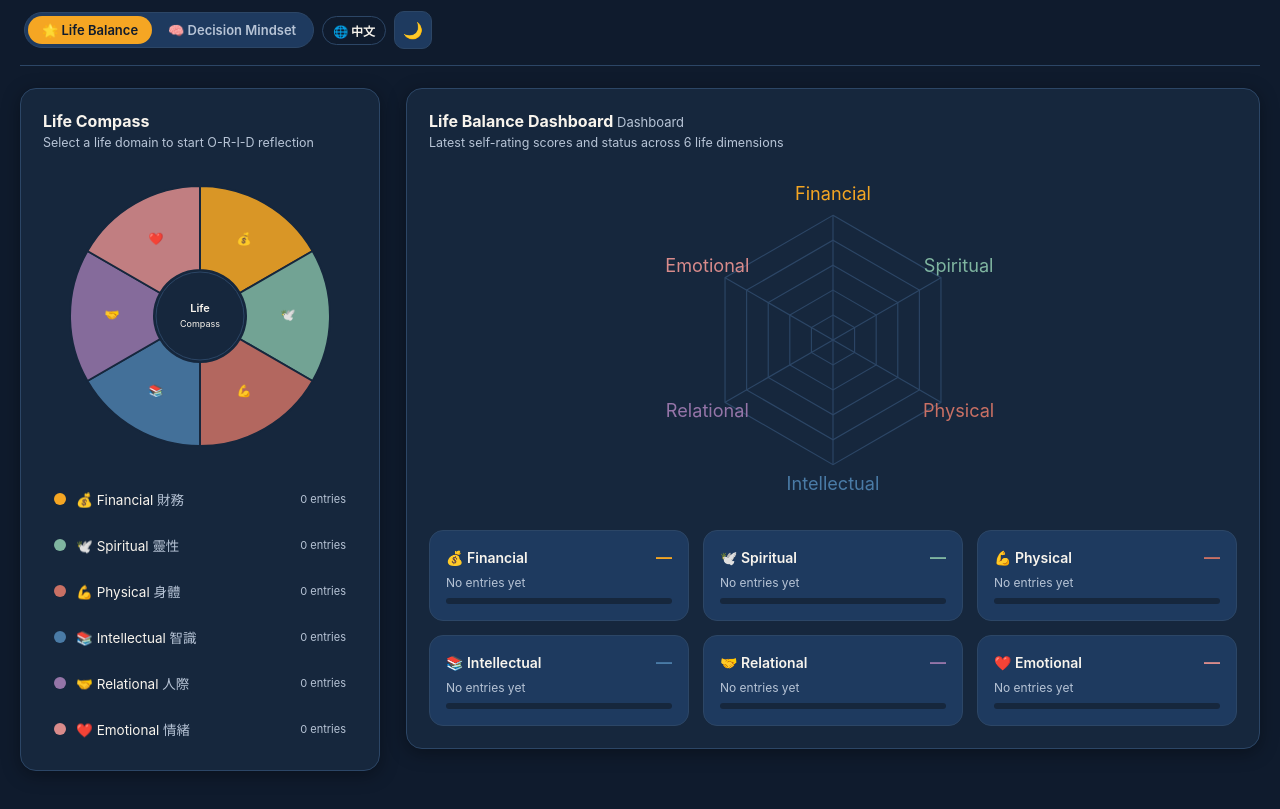
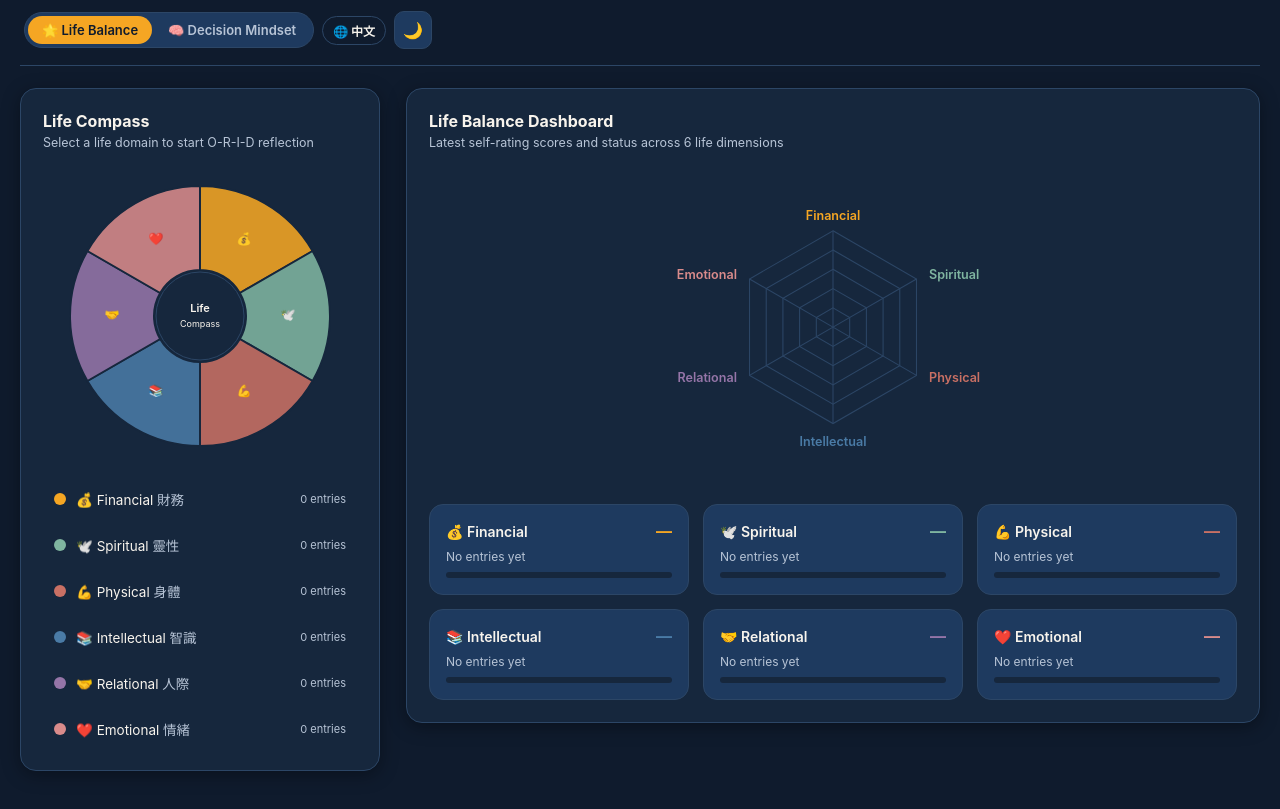
Before and after one commit to SinLiongToo/fspire_ordid_retrospective, a plain HTML site: page index.html in a window 1280 px wide. Shown: the part 67-876 px from the top of the page. Drawn offline with Linux system fonts and the light colour scheme.

Commit message:
fix: 優化雷達圖 viewBox 與標籤對齊方式，防止英文模式下文字溢出截斷

```diff
--- a/index.html
+++ b/index.html
@@ -448,7 +448,8 @@
 .empty-hint{color:var(--text-dim);font-size:13px;padding:30px;text-align:center;border:1px dashed var(--border);border-radius:12px;}
 
 .radar-wrap{display:flex;justify-content:center;margin:20px 0;}
-svg.radar{width:100%;max-width:340px;height:auto;}
+svg.radar{width:100%;max-width:440px;height:auto;overflow:visible;}
+.radar-label{font-size:12px;font-weight:600;}
 
 /* History */
 .hist-filter{display:flex;gap:10px;margin-bottom:16px;flex-wrap:wrap;}
@@ -524,7 +525,7 @@
   <div class="panel workspace" id="tab-dashboard">
     <h2 style="margin-top:0;">總覽儀表板 <span style="color:var(--text-dim);font-weight:400;font-size:13px;">Dashboard</span></h2>
     <p class="sub">六大面向的最新自評分數與更新狀態</p>
-    <div class="radar-wrap"><svg class="radar" viewBox="0 0 300 300"></svg></div>
+    <div class="radar-wrap"><svg class="radar" viewBox="0 0 420 300"></svg></div>
     <div class="dash-grid" id="dashGrid"></div>
   </div>
 
@@ -1306,9 +1307,9 @@
     compassSubLife: "Select a life domain to start O-R-I-D reflection",
     compassTitleDecision: "Decision Compass",
     compassSubDecision: "Select a decision template to structure reasoning",
-    dashTitleLife: 'Life Balance Dashboard <span style="color:var(--text-dim);font-weight:400;font-size:13px;">Dashboard</span>',
+    dashTitleLife: 'Life Balance Dashboard',
     dashSubLife: "Latest self-rating scores and status across 6 life dimensions",
-    dashTitleDecision: 'Mindset & Decision Dashboard <span style="color:var(--text-dim);font-weight:400;font-size:13px;">Decision Dashboard</span>',
+    dashTitleDecision: 'Mindset & Decision Dashboard',
     dashSubDecision: "Latest decision quality composite scores across 6 decision templates",
     noEntries: "No entries yet",
     lastUpdated: "Last updated: ",
@@ -2212,7 +2213,7 @@
 function renderRadar(){
   const svg = document.querySelector("svg.radar");
   if(!svg) return;
-  const cx=150, cy=150, rMax=110;
+  const cx=210, cy=150, rMax=92;
   const n = DOMAINS.length;
   const step = (Math.PI*2)/n;
   let rings = "";
@@ -2232,10 +2233,31 @@
     const x = cx + rMax*Math.cos(a);
     const y = cy + rMax*Math.sin(a);
     axes += `<line x1="${cx}" y1="${cy}" x2="${x}" y2="${y}" stroke="var(--border)" stroke-width="1"></line>`;
-    const lx = cx + (rMax+18)*Math.cos(a);
-    const ly = cy + (rMax+18)*Math.sin(a);
+
+    // Smart label placement and anchor
+    const cosA = Math.cos(a);
+    const sinA = Math.sin(a);
+    let lx, ly, anchor;
+
+    if (Math.abs(cosA) < 0.1) {
+      // Top or Bottom
+      lx = cx;
+      ly = sinA < 0 ? y - 14 : y + 18;
+      anchor = "middle";
+    } else if (cosA > 0) {
+      // Right side
+      lx = x + 12;
+      ly = y + sinA * 6;
+      anchor = "start";
+    } else {
+      // Left side
+      lx = x - 12;
+      ly = y + sinA * 6;
+      anchor = "end";
+    }
+
     const labelText = isEn ? d.en : d.name;
-    labels += `<text class="radar-label" x="${lx}" y="${ly}" text-anchor="middle" dominant-baseline="middle" fill="${d.hex}">${labelText}</text>`;
+    labels += `<text class="radar-label" x="${lx}" y="${ly}" text-anchor="${anchor}" dominant-baseline="middle" fill="${d.hex}">${labelText}</text>`;
   });
 
   let polyPts = "";
```
Also changed, not shown: orid_life_compass.html (+30 -8 lines).
